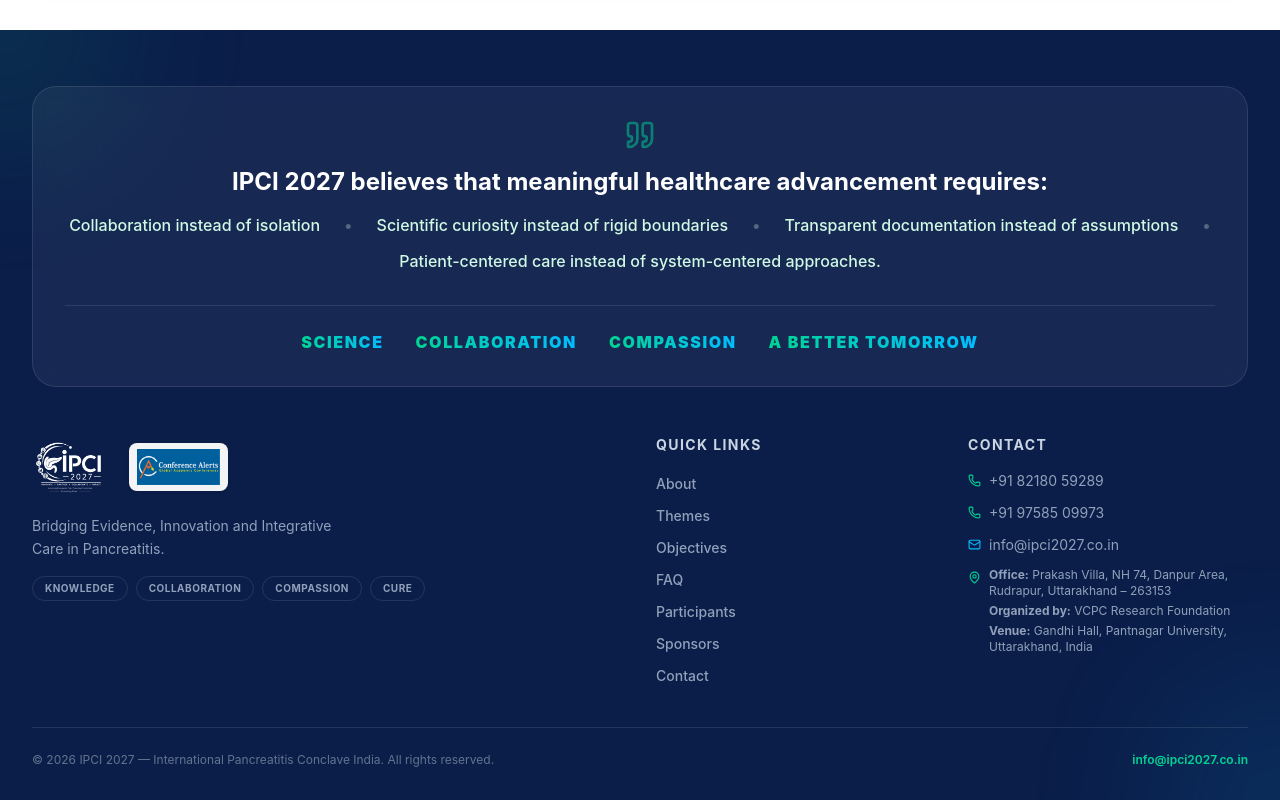
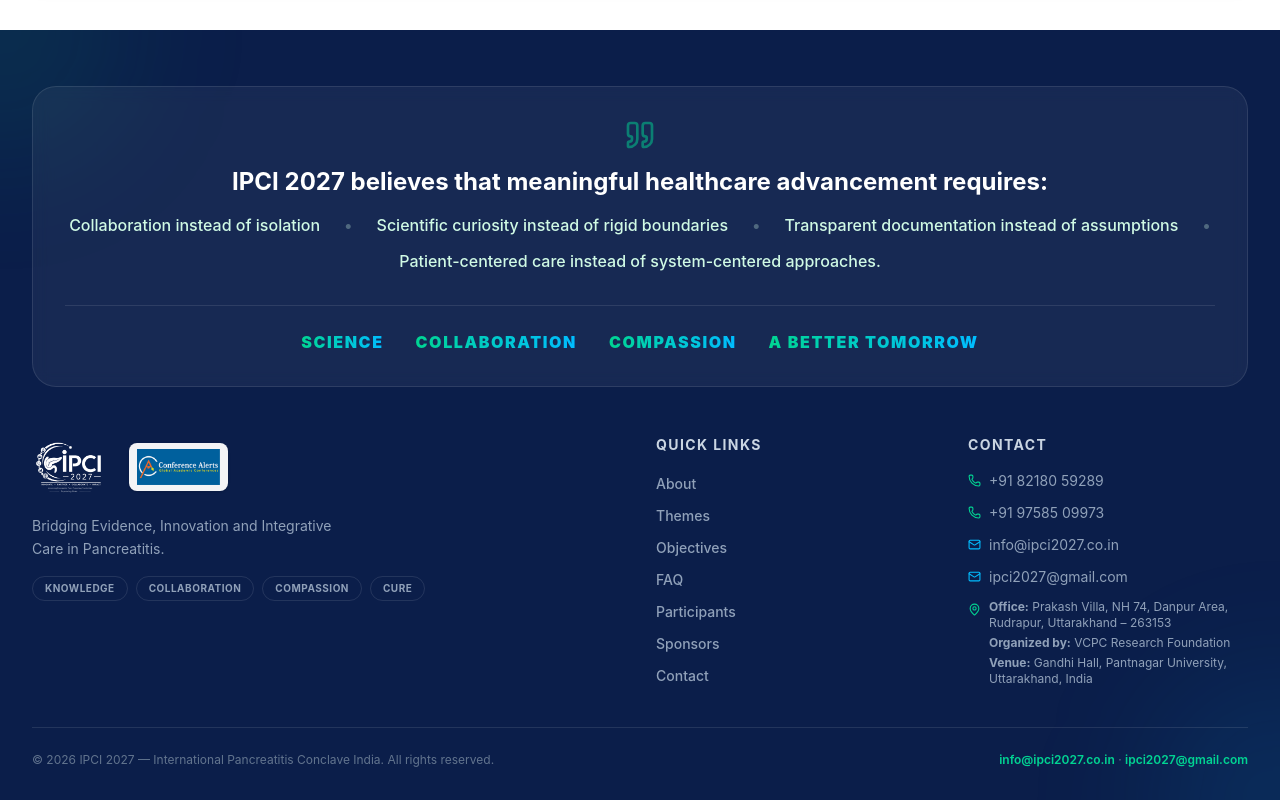
Before and after one commit to Iaak12/ipcilandingpage, a React (Vite) app in the folder frontend/: page /register in a window 1280 px wide. Shown: the part 3762-4562 px from the top of the page. Built offline with nearby package versions, Linux system fonts and the light colour scheme.

Commit message:
Add ipci2027@gmail.com to footer contact section and bottom bar

```diff
--- a/frontend/src/App.jsx
+++ b/frontend/src/App.jsx
@@ -1098,6 +1098,10 @@ export function Footer() {
                 <Mail size={13} className="text-sky-400 shrink-0" />
                 <a href="mailto:info@ipci2027.co.in" className="hover:text-sky-400 transition-colors break-all">info@ipci2027.co.in</a>
               </li>
+              <li className="flex items-center gap-2">
+                <Mail size={13} className="text-sky-400 shrink-0" />
+                <a href="mailto:ipci2027@gmail.com" className="hover:text-sky-400 transition-colors break-all">ipci2027@gmail.com</a>
+              </li>
               <li className="flex items-start gap-2">
                 <MapPin size={13} className="text-emerald-400 shrink-0 mt-1" />
                 <div className="flex flex-col gap-1 text-xs">
@@ -1114,6 +1118,8 @@ export function Footer() {
           <p>© {new Date().getFullYear()} IPCI 2027 — International Pancreatitis Conclave India. All rights reserved.</p>
           <p>
             <a href="mailto:info@ipci2027.co.in" className="text-emerald-400 hover:text-emerald-300 transition-colors font-semibold">info@ipci2027.co.in</a>
+            {' · '}
+            <a href="mailto:ipci2027@gmail.com" className="text-emerald-400 hover:text-emerald-300 transition-colors font-semibold">ipci2027@gmail.com</a>
           </p>
         </div>
       </div>
```
